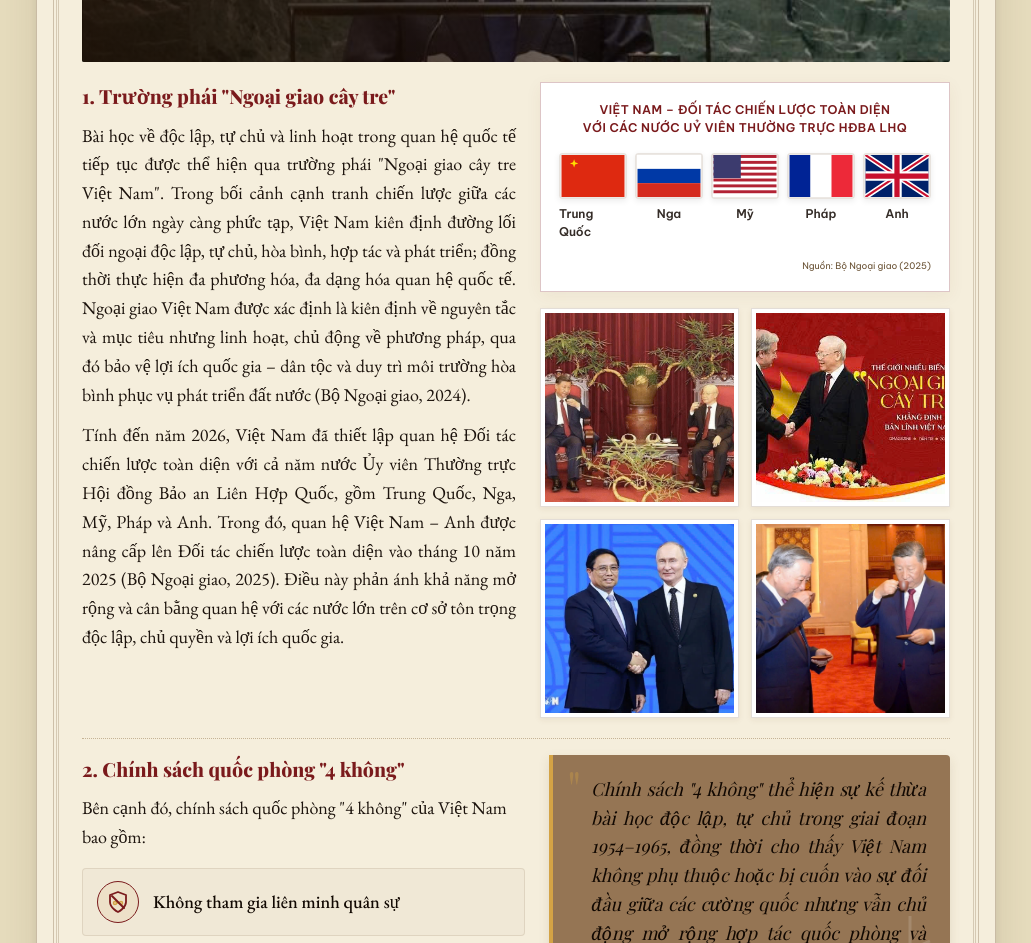
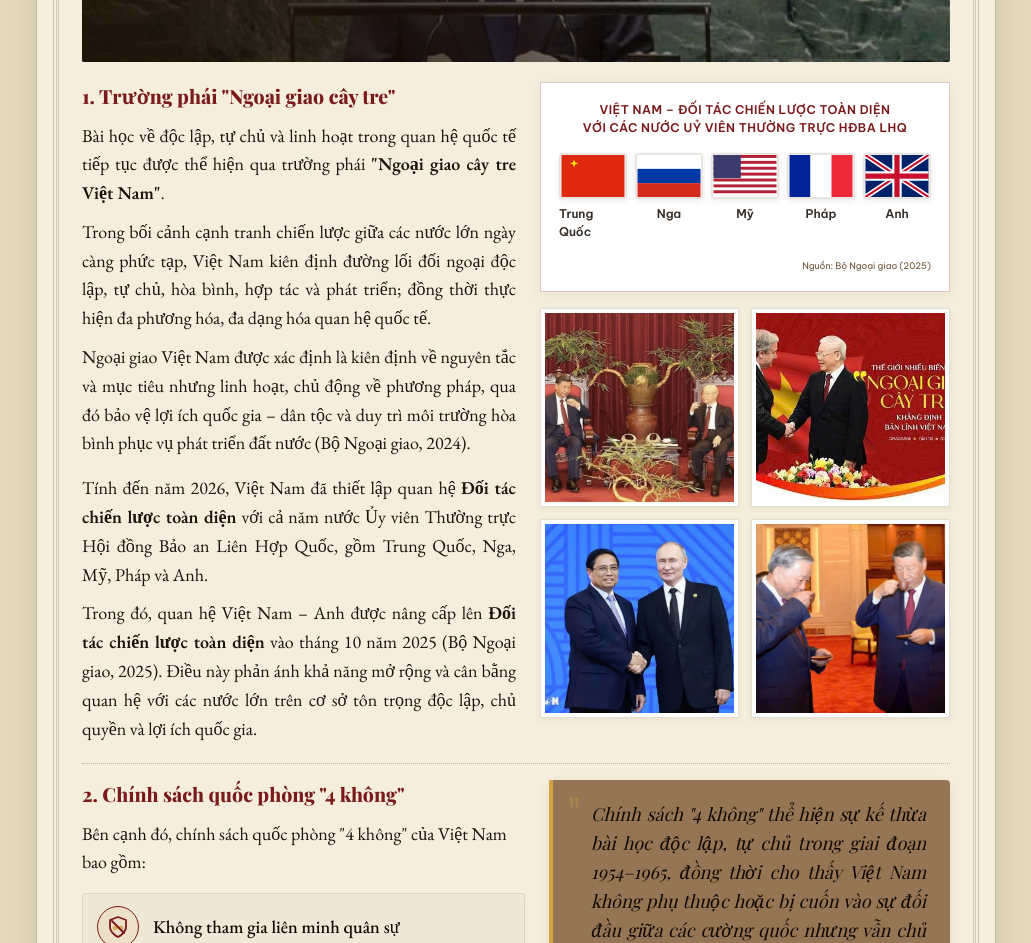
Before and after one commit to ttphatt-2403/VNR_lich_su_dang, a React (Vite) app: page / in a window 1280 px wide. Shown: the part 9860-10803 px from the top of the page, without its empty margins (124-1155 px from the left). Built offline with nearby package versions, Linux system fonts and the light colour scheme; a web font is replaced by a local one.

Commit message:
style: split paragraphs in Bamboo Diplomacy section for readability

```diff
--- a/src/app/components/sections/Section2.tsx
+++ b/src/app/components/sections/Section2.tsx
@@ -1275,11 +1275,20 @@ export function Section2() {
                     <h3 style={{ fontFamily: C.serif, fontSize: 19.5, fontWeight: 800, color: C.red, margin: "0 0 10px 0" }}>
                       1. Trường phái "Ngoại giao cây tre"
                     </h3>
-                    <p style={{ fontFamily: C.body, fontSize: 18, lineHeight: 1.6, color: C.dark, opacity: 0.95, margin: "0 0 12px 0", textAlign: "justify" }}>
-                      Bài học về độc lập, tự chủ và linh hoạt trong quan hệ quốc tế tiếp tục được thể hiện qua trường phái "Ngoại giao cây tre Việt Nam". Trong bối cảnh cạnh tranh chiến lược giữa các nước lớn ngày càng phức tạp, Việt Nam kiên định đường lối đối ngoại độc lập, tự chủ, hòa bình, hợp tác và phát triển; đồng thời thực hiện đa phương hóa, đa dạng hóa quan hệ quốc tế. Ngoại giao Việt Nam được xác định là kiên định về nguyên tắc và mục tiêu nhưng linh hoạt, chủ động về phương pháp, qua đó bảo vệ lợi ích quốc gia – dân tộc và duy trì môi trường hòa bình phục vụ phát triển đất nước (Bộ Ngoại giao, 2024).
+                    <p style={{ fontFamily: C.body, fontSize: 18, lineHeight: 1.6, color: C.dark, opacity: 0.95, margin: "0 0 10px 0", textAlign: "justify" }}>
+                      Bài học về độc lập, tự chủ và linh hoạt trong quan hệ quốc tế tiếp tục được thể hiện qua trường phái <strong>"Ngoại giao cây tre Việt Nam"</strong>.
+                    </p>
+                    <p style={{ fontFamily: C.body, fontSize: 18, lineHeight: 1.6, color: C.dark, opacity: 0.95, margin: "0 0 10px 0", textAlign: "justify" }}>
+                      Trong bối cảnh cạnh tranh chiến lược giữa các nước lớn ngày càng phức tạp, Việt Nam kiên định đường lối đối ngoại độc lập, tự chủ, hòa bình, hợp tác và phát triển; đồng thời thực hiện đa phương hóa, đa dạng hóa quan hệ quốc tế.
+                    </p>
+                    <p style={{ fontFamily: C.body, fontSize: 18, lineHeight: 1.6, color: C.dark, opacity: 0.95, margin: "0 0 16px 0", textAlign: "justify" }}>
+                      Ngoại giao Việt Nam được xác định là kiên định về nguyên tắc và mục tiêu nhưng linh hoạt, chủ động về phương pháp, qua đó bảo vệ lợi ích quốc gia – dân tộc và duy trì môi trường hòa bình phục vụ phát triển đất nước (Bộ Ngoại giao, 2024).
+                    </p>
+                    <p style={{ fontFamily: C.body, fontSize: 18, lineHeight: 1.6, color: C.dark, opacity: 0.95, margin: "0 0 10px 0", textAlign: "justify" }}>
+                      Tính đến năm 2026, Việt Nam đã thiết lập quan hệ <strong>Đối tác chiến lược toàn diện</strong> với cả năm nước Ủy viên Thường trực Hội đồng Bảo an Liên Hợp Quốc, gồm Trung Quốc, Nga, Mỹ, Pháp và Anh.
                     </p>
                     <p style={{ fontFamily: C.body, fontSize: 18, lineHeight: 1.6, color: C.dark, opacity: 0.95, margin: 0, textAlign: "justify" }}>
-                      Tính đến năm 2026, Việt Nam đã thiết lập quan hệ Đối tác chiến lược toàn diện với cả năm nước Ủy viên Thường trực Hội đồng Bảo an Liên Hợp Quốc, gồm Trung Quốc, Nga, Mỹ, Pháp và Anh. Trong đó, quan hệ Việt Nam – Anh được nâng cấp lên Đối tác chiến lược toàn diện vào tháng 10 năm 2025 (Bộ Ngoại giao, 2025). Điều này phản ánh khả năng mở rộng và cân bằng quan hệ với các nước lớn trên cơ sở tôn trọng độc lập, chủ quyền và lợi ích quốc gia.
+                      Trong đó, quan hệ Việt Nam – Anh được nâng cấp lên <strong>Đối tác chiến lược toàn diện</strong> vào tháng 10 năm 2025 (Bộ Ngoại giao, 2025). Điều này phản ánh khả năng mở rộng và cân bằng quan hệ với các nước lớn trên cơ sở tôn trọng độc lập, chủ quyền và lợi ích quốc gia.
                     </p>
                   </Reveal>
                 </div>
```
